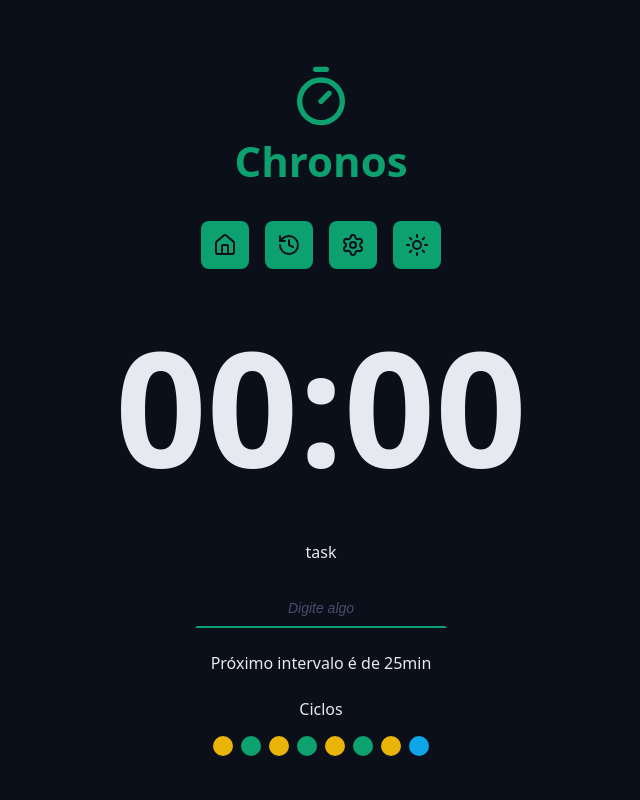
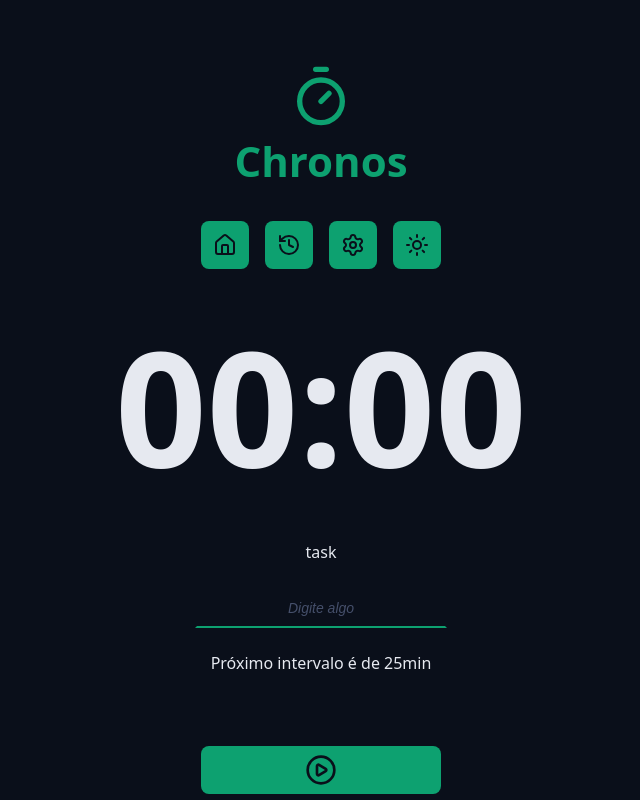
Before and after one commit to allan516/chronos, a React (Vite) app: page / in a window 1280 px wide. Shown: the top 800 px of the page, without its empty margins (319-959 px from the left). Built offline with nearby package versions, Linux system fonts and the light colour scheme.

Commit message:
feat: add task button

```diff
--- a/src/components/Cycles/index.tsx
+++ b/src/components/Cycles/index.tsx
@@ -1,19 +1,36 @@
+import { useTaskContext } from "../../contexts/TaskContext/useTaskContext";
+import { getNextCycle } from "../../utils/getNextCycle";
+import { getNextCycleType } from "../../utils/getNextCycleType";
 import styles from "./styles.module.css";
 
 export function Cycles() {
+  const { state } = useTaskContext();
+
+  const cycleStep = Array.from({ length: state.currentCycle });
+
+  const cycleDescriptionMap = {
+    workTime: "foco",
+    shortBreakTime: "descanso curto",
+    longBreakTime: "descanso longo",
+  };
+
   return (
     <div className={styles.cycles}>
       <span>Ciclos</span>
 
       <div className={styles.cycleDots}>
-        <span className={`${styles.cycleDot} ${styles.workTime}`}></span>
-        <span className={`${styles.cycleDot} ${styles.shortBreakTime}`}></span>
-        <span className={`${styles.cycleDot} ${styles.workTime}`}></span>
-        <span className={`${styles.cycleDot} ${styles.shortBreakTime}`}></span>
-        <span className={`${styles.cycleDot} ${styles.workTime}`}></span>
-        <span className={`${styles.cycleDot} ${styles.shortBreakTime}`}></span>
-        <span className={`${styles.cycleDot} ${styles.workTime}`}></span>
-        <span className={`${styles.cycleDot} ${styles.longBreakTime}`}></span>
+        {cycleStep.map((_, index) => {
+          const nextCycle = getNextCycle(index);
+          const nextCycleType = getNextCycleType(nextCycle);
+          return (
+            <span
+              key={`${nextCycleType}_${nextCycle}`}
+              className={`${styles.cycleDot} ${styles[nextCycleType]}`}
+              aria-label={`Indicador de Ciclos de ${cycleDescriptionMap[nextCycleType]}`}
+              title={`Indicador de Ciclos de ${cycleDescriptionMap[nextCycleType]}`}
+            ></span>
+          );
+        })}
       </div>
     </div>
   );
--- a/src/components/MainForm/index.tsx
+++ b/src/components/MainForm/index.tsx
@@ -1,4 +1,4 @@
-import { PlayCircleIcon } from "lucide-react";
+import { PlayCircleIcon, StopCircleIcon } from "lucide-react";
 import { Cycles } from "../Cycles";
 import { DefaultButton } from "../DefaultButton";
 import { DefaultInput } from "../DefaultInput";
@@ -61,6 +61,7 @@
           labelText="task"
           placeholder="Digite algo"
           ref={taskNameInput}
+          disabled={!!state.activeTask}
         />
       </div>
 
@@ -68,12 +69,29 @@
         <p>Próximo intervalo é de 25min</p>
       </div>
 
-      <div className="formRow">
-        <Cycles />
-      </div>
+      {state.currentCycle > 0 && (
+        <div className="formRow">
+          <Cycles />
+        </div>
+      )}
 
       <div className="formRow">
-        <DefaultButton icon={<PlayCircleIcon />} />
+        {!state.activeTask ? (
+          <DefaultButton
+            aria-label="Iniciar nova tarefa"
+            title="Iniciar nova tarefa"
+            type="submit"
+            icon={<PlayCircleIcon />}
+          />
+        ) : (
+          <DefaultButton
+            aria-label="Interromper tarefa atual"
+            title="Interromper tarefa atual"
+            type="button"
+            color="red"
+            icon={<StopCircleIcon />}
+          />
+        )}
       </div>
     </form>
   );
--- a/src/contexts/TaskContext/initialTaskState.ts
+++ b/src/contexts/TaskContext/initialTaskState.ts
@@ -8,7 +8,7 @@
   currentCycle: 0,
   config: {
     workTime: 25,
-    shotBreakTime: 5,
+    shortBreakTime: 5,
     longBreakTime: 15,
   },
 };
--- a/src/models/TaskStateModel.ts
+++ b/src/models/TaskStateModel.ts
@@ -1,4 +1,4 @@
-import type { TaskModel } from './TaskModel';
+import type { TaskModel } from "./TaskModel";
 
 export type TaskStateModel = {
   tasks: TaskModel[];
@@ -8,7 +8,7 @@
   currentCycle: number;
   config: {
     workTime: number;
-    shotBreakTime: number;
+    shortBreakTime: number;
     longBreakTime: number;
   };
 };
--- a/src/utils/getNextCycleType.ts
+++ b/src/utils/getNextCycleType.ts
@@ -2,6 +2,6 @@
 
 export function getNextCycleType(currentCycle: number): TaskModel["type"] {
   if (currentCycle === 8) return "longBreakTime";
-  if (currentCycle % 2 === 0) return "shotBreakTime";
+  if (currentCycle % 2 === 0) return "shortBreakTime";
   return "workTime";
 }
```
